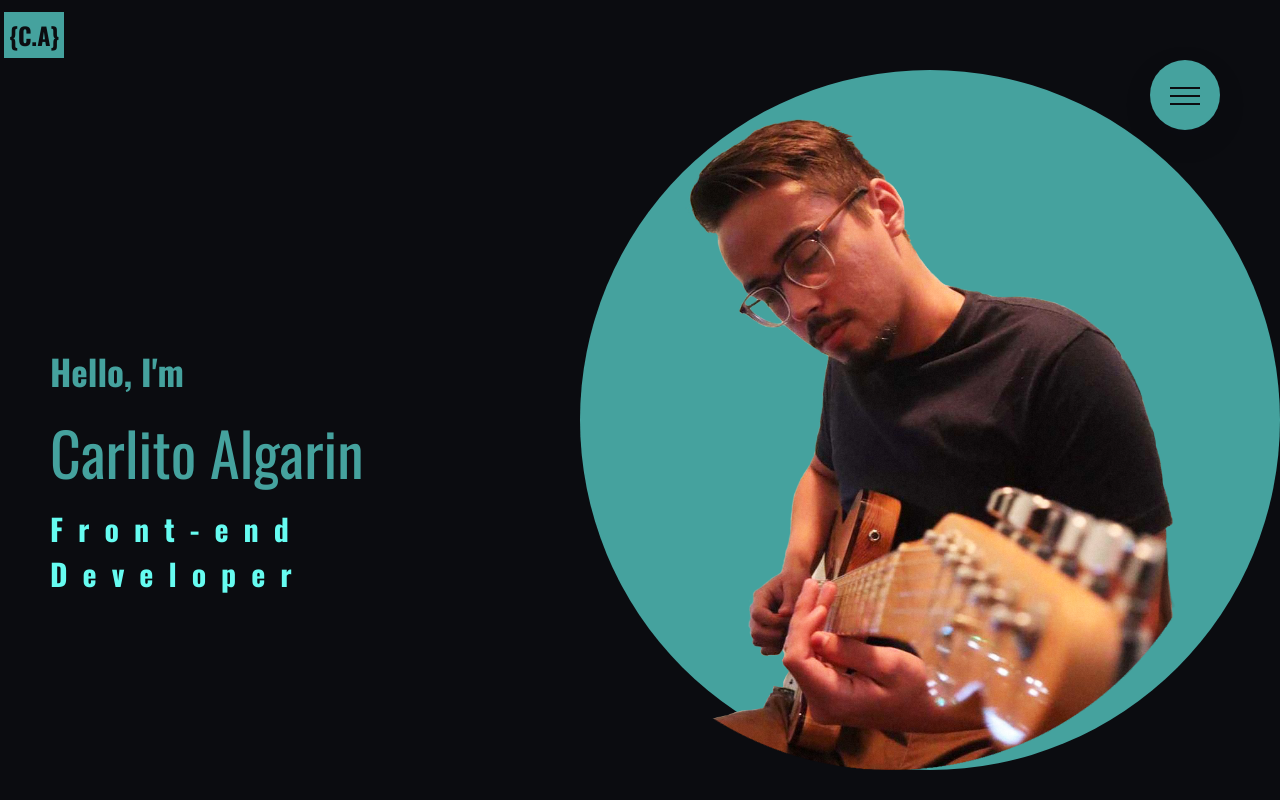
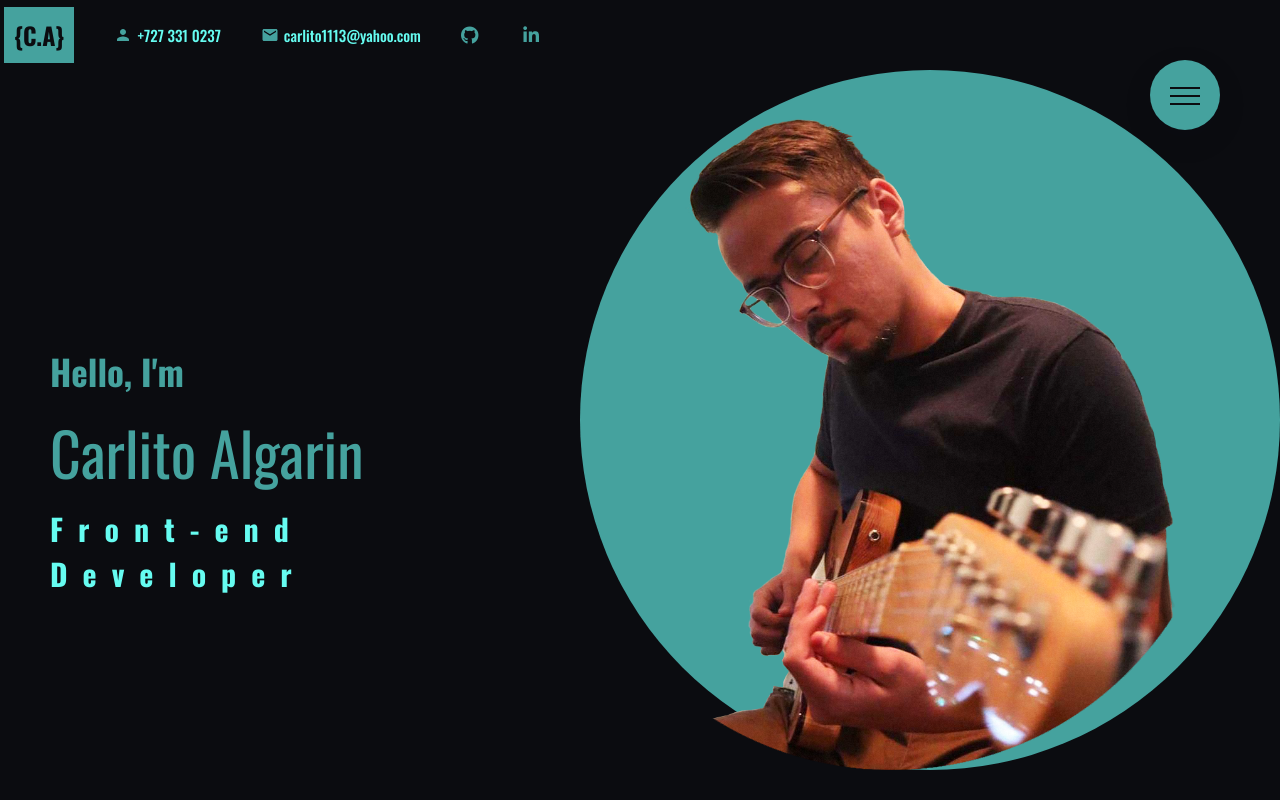
Before and after one commit to Carlito1113/new-portfolio, a React (Create React App) app: page / in a window 1280 px wide. Built offline with nearby package versions, Linux system fonts and the light colour scheme.

Commit message:
added in icons and some contact info into the navbar area

```diff
--- a/package.json
+++ b/package.json
@@ -3,6 +3,8 @@
   "version": "0.1.0",
   "private": true,
   "dependencies": {
+    "@material-ui/core": "^4.12.3",
+    "@material-ui/icons": "^4.11.2",
     "@testing-library/jest-dom": "^5.11.4",
     "@testing-library/react": "^11.1.0",
     "@testing-library/user-event": "^12.1.10",
--- a/public/index.html
+++ b/public/index.html
@@ -17,6 +17,10 @@
       href="https://fonts.googleapis.com/css2?family=Oswald:wght@200;300;400;500;600;700&display=swap"
       rel="stylesheet"
     />
+    <script
+      src="https://kit.fontawesome.com/a4148159df.js"
+      crossorigin="anonymous"
+    ></script>
     <title>Carlito Portfolio</title>
   </head>
   <body>
--- a/src/components/navbar/Navbar.jsx
+++ b/src/components/navbar/Navbar.jsx
@@ -1,11 +1,39 @@
 import React from 'react';
 import './Navbar.scss';
+import PersonIcon from '@material-ui/icons/Person';
+import MailIcon from '@material-ui/icons/Mail';
 
 export default function Navbar() {
   return (
-    <nav id="intro">
-      <div className="navbar">
+    <nav className='navbar' id="intro">
         <h2 className="navbar__logo">{`{C.A}`}</h2>
+      <div className="itemContainer">
+        <PersonIcon className="icon" />
+        <span>+727 331 0237</span>
+      </div>
+      <div className="itemContainer">
+        <MailIcon className="icon"></MailIcon>
+        <span>carlito1113@yahoo.com</span>
+      </div>
+      <div className="itemContainer">
+        <a
+          href="https://github.com/Carlito1113"
+          target="_blank"
+          rel="noreferrer"
+        >
+          <i className="fab fa-github icon"></i>
+        </a>
+      </div>
+      <div className="itemContainer">
+        <span>
+          <a
+            href="https://www.linkedin.com/in/carlito-algarin-5b29771b1/"
+            target="_blank"
+            rel="noreferrer"
+          >
+            <i className="fab fa-linkedin-in icon"></i>
+          </a>
+        </span>
       </div>
     </nav>
   );
--- a/src/components/navbar/Navbar.scss
+++ b/src/components/navbar/Navbar.scss
@@ -12,10 +12,30 @@
   height: 7rem;
 
   &__logo {
-    margin-right: auto;
     background-color: $accent-dark;
     color: $primary-dark;
-    margin-left: .4rem;
-    padding: .5rem;
+    margin-left: 0.4rem;
+    padding: 1rem;
+  }
+
+  .itemContainer {
+    display: flex;
+    align-items: center;
+    margin-left: 4rem;
+
+    @include mobile {
+      display: none;
+    }
+
+    .icon {
+      font-size: 1.8rem;
+      margin-right: .5rem;
+      color: $accent-dark;
+    }
+
+    span {
+      font-size: 1.5rem;
+      font-weight: 500;
+    }
   }
 }
```
Also changed, not shown: 1 other file (tests, documents, lock files or other folders).
